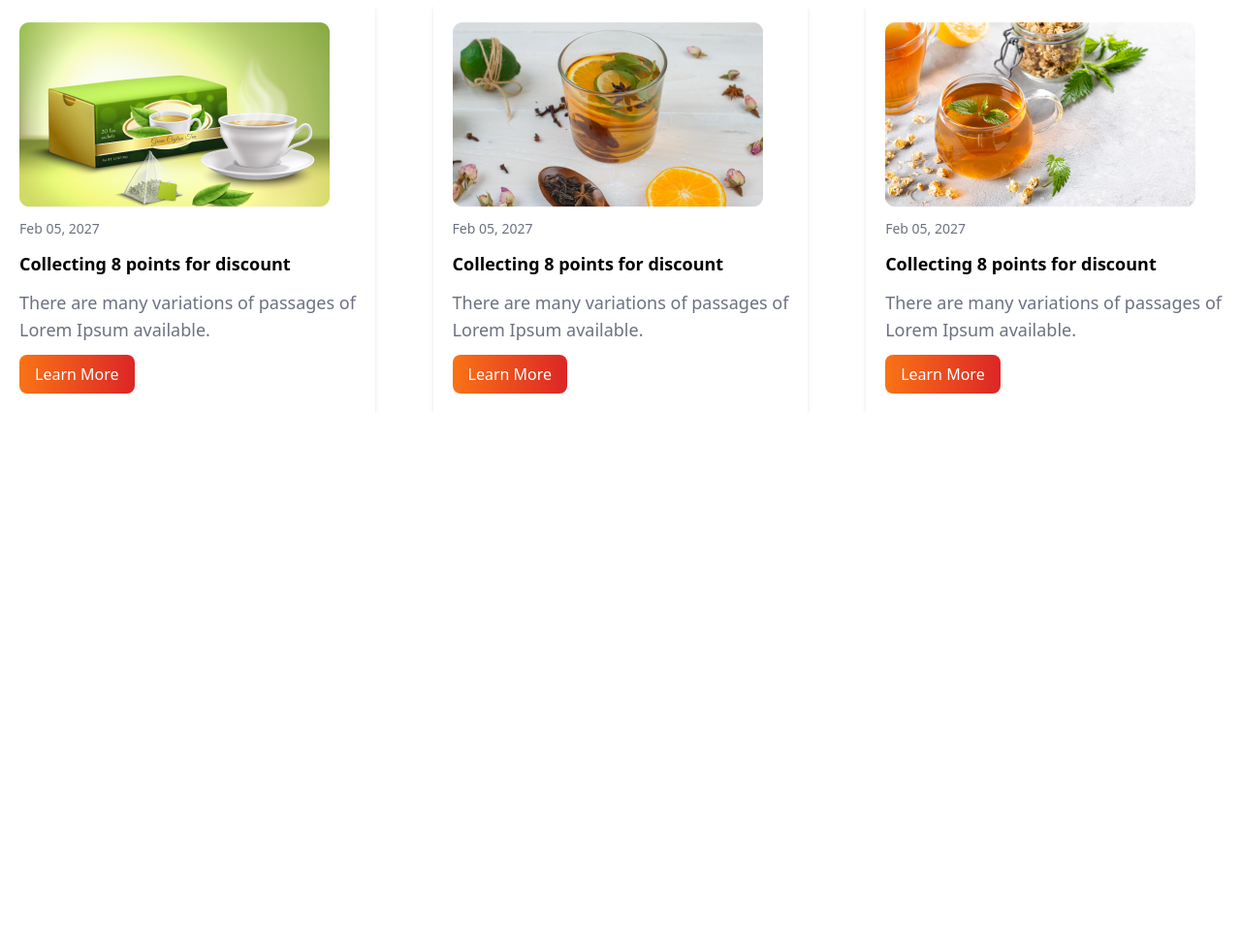
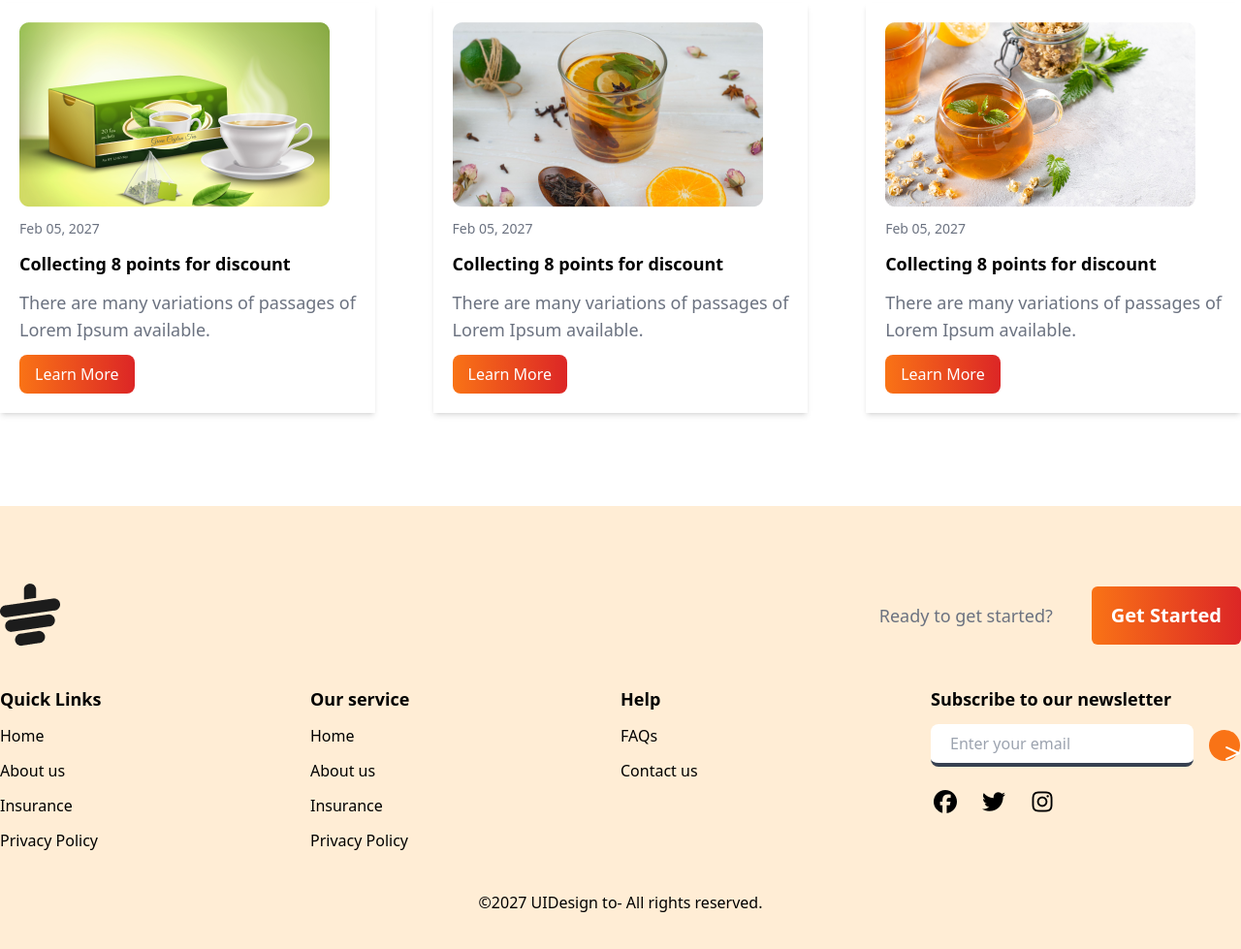
Before and after one commit to Bijoy-karmokar/tea_house_website, a plain HTML site: page index.html in a window 1280 px wide. Shown: the part 3073-4052 px from the top of the page at 97% size. Before the commit the page ends 3499 px from the top, so only its background shows below. Drawn offline with nearby package versions, Linux system fonts and the light colour scheme.

Commit message:
footer section

```diff
--- a/index.html
+++ b/index.html
@@ -271,6 +271,57 @@
         </div>
       </section>
     </main>
-    <footer></footer>
+    <footer class="bg-orange-100 py-20 mt-24">
+     <div class="max-w-7xl mx-auto">
+          <div class="flex justify-between">
+         <img src="images/cup.png" alt="">
+         <div class="flex justify-center items-center">
+          <p class="text-gray-500 text-lg mr-10">Ready to get started?</p>
+          <button class="flex text-xl font-bold bg-gradient-to-r from-orange-500 to-red-600 text-white px-5 py-4 rounded-md">Get Started</button>
+         </div>
+      </div>
+      <div class="grid grid-cols-1 md:grid-cols-2 lg:grid-cols-4 py-10">
+
+        <div>
+          <h3 class=" text-lg font-semibold mb-3">Quick Links</h3>
+          <ul class="space-y-3">
+            <li><a href="home">Home</a></li>
+            <li><a href="about">About us</a></li>
+            <li><a href="insurance">Insurance</a></li>
+            <li><a href="privacy">Privacy Policy</a></li>
+          </ul>
+        </div>
+        <div>
+          <h3 class=" text-lg font-semibold mb-3">Our service</h3>
+          <ul class="space-y-3">
+            <li><a href="home">Home</a></li>
+            <li><a href="about">About us</a></li>
+            <li><a href="insurance">Insurance</a></li>
+            <li><a href="privacy">Privacy Policy</a></li>
+          </ul>
+        </div>
+        <div>
+          <h3 class=" text-lg font-semibold mb-3">Help</h3>
+          <ul class="space-y-3">
+            <li><a href="faq">FAQs</a></li>
+            <li><a href="contacts">Contact us</a></li>
+          </ul>
+        </div>
+        <div>
+          <h3 class=" text-lg font-semibold mb-3">Subscribe to our newsletter</h3>
+       <div class="flex items-center gap-4">
+          <input class="px-5 py-2 rounded-lg border-b-4 border-gray-700" type="email" placeholder="Enter your email"><i class="fa-solid fa-greater-than bg-orange-500 text-white h-4 w-4 rounded-full mr-5 p-4"></i>
+       </div>
+       <div class="flex items-center gap-5 mt-5">
+           <i class="fa-brands fa-facebook text-2xl"></i>
+           <i class="fa-brands fa-twitter text-2xl"></i>
+           <i class="fa-brands fa-instagram text-2xl"></i>
+       </div>
+        </div>
+
+      </div>
+        <p class="text-center">&copy;2027 UIDesign to- All rights reserved.</p>
+     </div>
+    </footer>
   </body>
 </html>
```
